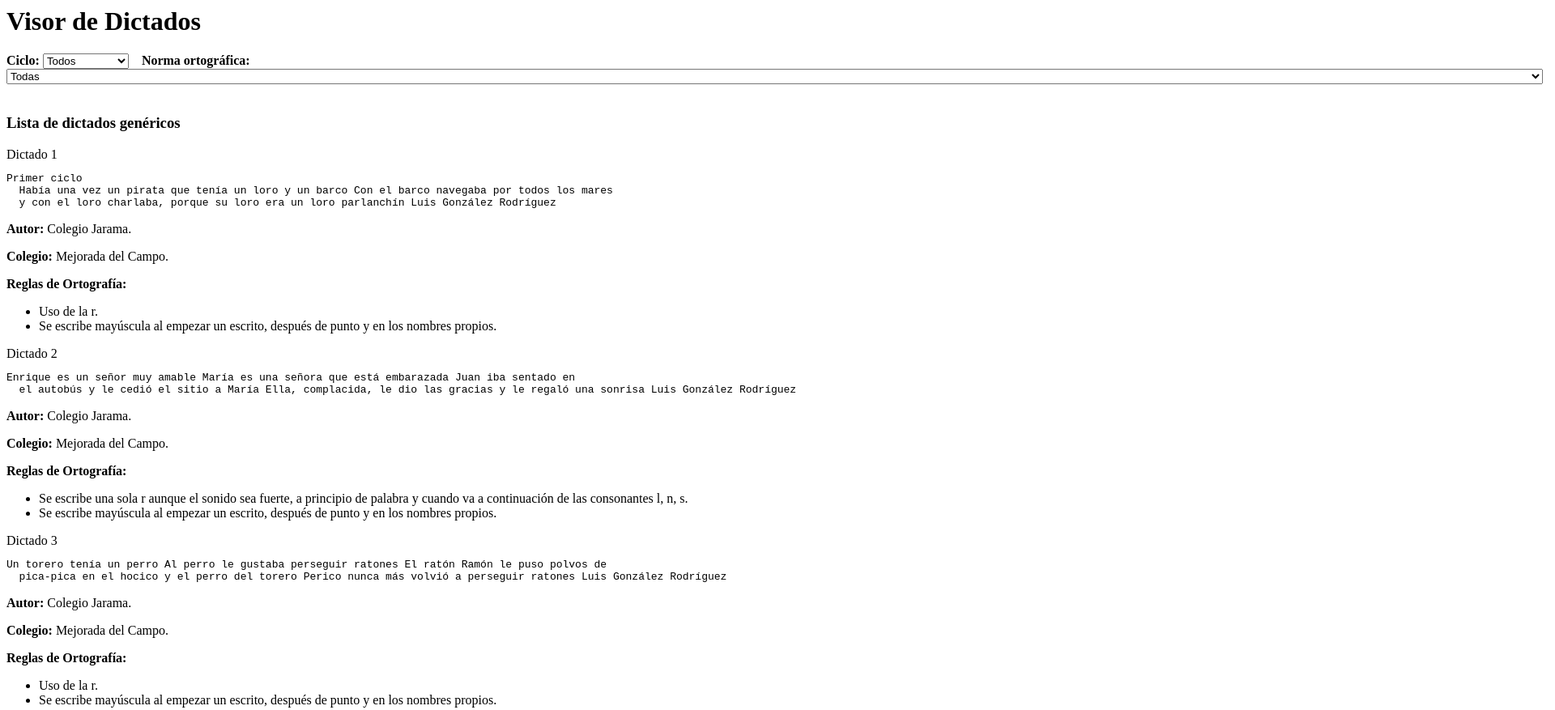
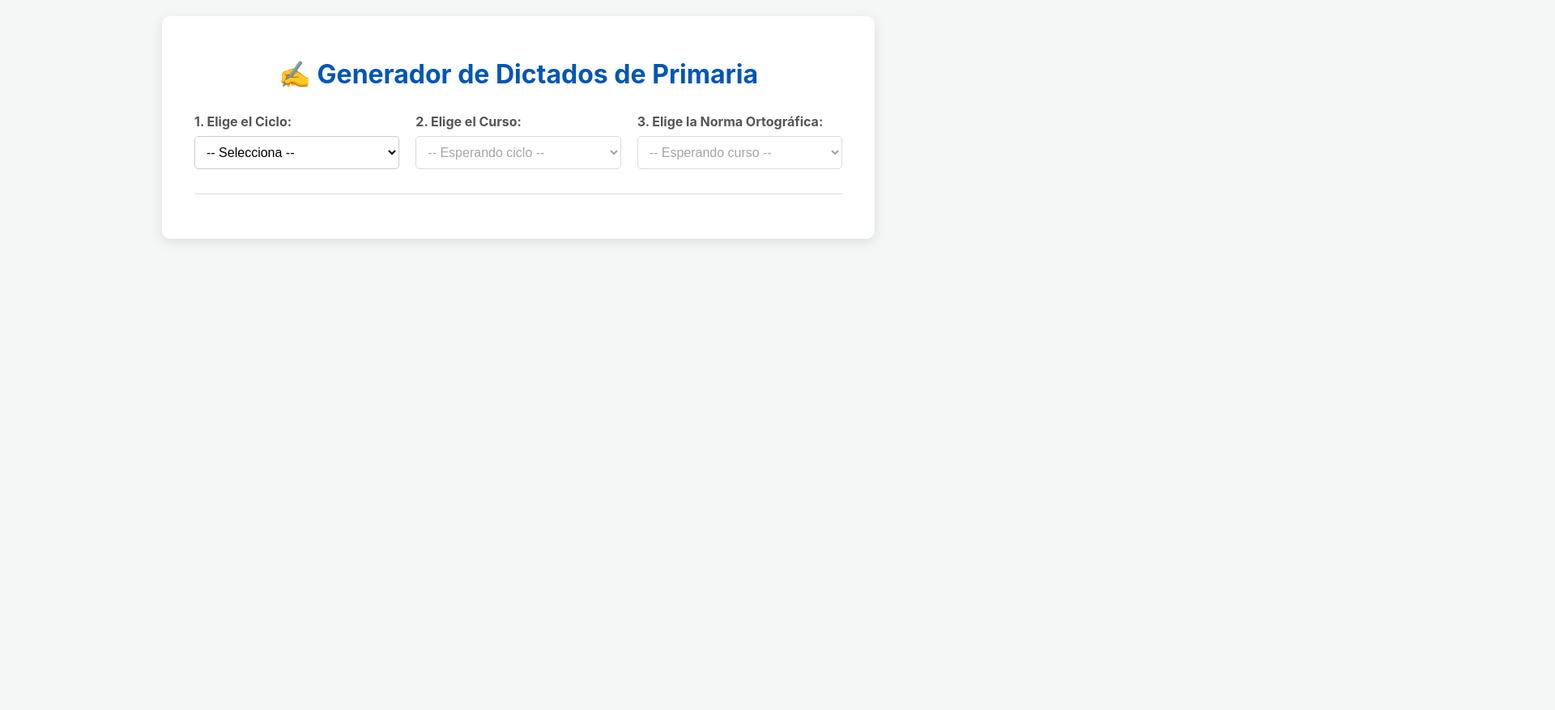
Before and after one commit to aaffbb/dictados, a plain HTML site: page index.html in a window 1280 px wide. Shown: the top 877 px of the page at 81% size, 1920 px wide, since content can reach past the window. After the commit the page ends 800 px from the top, so only its background shows below. Drawn offline with Linux system fonts and the light colour scheme.

Commit message:
index.html

```diff
--- a/index.html
+++ b/index.html
@@ -1,142 +1,230 @@
+<!DOCTYPE html>
+<html lang="es">
+<head>
+    <meta charset="UTF-8">
+    <meta name="viewport" content="width=device-width, initial-scale=1.0">
+    <title>Generador de Dictados para Primaria</title>
+    <style>
+        body {
+            font-family: -apple-system, BlinkMacMacSystemFont, 'Segoe UI', Roboto, 'Helvetica Neue', Arial, sans-serif;
+            line-height: 1.6;
+            margin: 0;
+            padding: 20px;
+            background-color: #f4f7f6;
+            color: #333;
+        }
+        .container {
+            max-width: 800px;
+            margin: 0 auto;
+            background-color: #ffffff;
+            padding: 25px 40px;
+            border-radius: 10px;
+            box-shadow: 0 4px 15px rgba(0, 0, 0, 0.1);
+        }
+        h1 {
+            color: #0056b3;
+            text-align: center;
+            margin-bottom: 20px;
+        }
+        .selectors {
+            display: flex;
+            gap: 20px;
+            margin-bottom: 25px;
+            flex-wrap: wrap;
+        }
+        .selector-group {
+            flex: 1;
+            min-width: 200px;
+        }
+        label {
+            display: block;
+            margin-bottom: 5px;
+            font-weight: bold;
+            color: #555;
+        }
+        select {
+            width: 100%;
+            padding: 10px;
+            border-radius: 5px;
+            border: 1px solid #ccc;
+            font-size: 16px;
+            background-color: #fff;
+        }
+        .results {
+            margin-top: 20px;
+        }
+        .explanation {
+            background-color: #e7f3ff;
+            border-left: 5px solid #007bff;
+            padding: 15px;
+            margin-bottom: 20px;
+            border-radius: 5px;
+        }
+        .explanation h3 {
+            margin-top: 0;
+            color: #0056b3;
+        }
+        .dictation {
+            border-bottom: 1px solid #eee;
+            padding: 15px 5px;
+        }
+        .dictation:last-child {
+            border-bottom: none;
+        }
+        .dictation-title {
+            font-weight: bold;
+            color: #d9534f;
+        }
+        .dictation p {
+            margin-top: 5px;
+            margin-bottom: 0;
+        }
+        hr {
+            border: 0;
+            height: 1px;
+            background: #ddd;
+            margin: 30px 0;
+        }
+    </style>
+</head>
 <body>
-    <h1>Visor de Dictados</h1>
 
-    <div id="filters">
-        <label for="cicloSelect"><strong>Ciclo:</strong></label>
-        <select id="cicloSelect">
-            <option value="todos">Todos</option>
-        </select>
-        &nbsp;&nbsp;
-        <label for="normaSelect"><strong>Norma ortográfica:</strong></label>
-        <select id="normaSelect">
-            <option value="todas">Todas</option>
-        </select>
-    </div>
-    <br>
+    <div class="container">
+        <h1>✍️ Generador de Dictados de Primaria</h1>
 
-    <div id="explanation"></div>
-    <div id="results">
-        <div id="dictations-list"></div>
+        <div class="selectors">
+            <div class="selector-group">
+                <label for="ciclo-selector">1. Elige el Ciclo:</label>
+                <select id="ciclo-selector">
+                    <option value="">-- Selecciona --</option>
+                </select>
+            </div>
+
+            <div class="selector-group">
+                <label for="curso-selector">2. Elige el Curso:</label>
+                <select id="curso-selector" disabled>
+                    <option>-- Esperando ciclo --</option>
+                </select>
+            </div>
+
+            <div class="selector-group">
+                <label for="norma-selector">3. Elige la Norma Ortográfica:</label>
+                <select id="norma-selector" disabled>
+                    <option>-- Esperando curso --</option>
+                </select>
+            </div>
+        </div>
+
+        <hr>
+
+        <div id="results" class="results" style="display: none;">
+            <div id="explanation" class="explanation"></div>
+            <div id="dictations-list"></div>
+        </div>
     </div>
 
     <script>
-        let dictados = [];
-        let ciclos = new Set();
-        let normas = {};
+        // Cargar datos desde JSON externo
+        fetch('dictadosData.json')
+            .then(response => {
+                if (!response.ok) {
+                    throw new Error(`HTTP error! status: ${response.status}`);
+                }
+                return response.json();
+            })
+            .then(dictadosData => {
+                const cicloSelector = document.getElementById('ciclo-selector');
+                const cursoSelector = document.getElementById('curso-selector');
+                const normaSelector = document.getElementById('norma-selector');
+                const resultsDiv = document.getElementById('results');
+                const explanationDiv = document.getElementById('explanation');
+                const dictationsListDiv = document.getElementById('dictations-list');
 
-        function extraerCiclo(texto) {
-            // Busca "Primer ciclo", "Segundo ciclo", etc. al principio del texto (mayúscula/minúscula)
-            const match = texto.match(/^\s*(Primer|Segundo|Tercer|Cuarto|Quinto)\s+ciclo/i);
-            return match ? match[0].trim() : "Sin ciclo";
-        }
-
-        fetch('dictadosData.json')
-            .then(response => response.json())
-            .then(data => {
-                dictados = data.genericos.map(d => {
-                    const ciclo = extraerCiclo(d.texto);
-                    return {...d, ciclo: ciclo};
+                // Poblamos el selector de ciclos
+                Object.keys(dictadosData).forEach(cicloKey => {
+                    const option = document.createElement('option');
+                    option.value = cicloKey;
+                    option.textContent = cicloKey.charAt(0).toUpperCase() + cicloKey.slice(1);
+                    cicloSelector.appendChild(option);
                 });
 
-                // Extrae ciclos únicos
-                dictados.forEach(d => ciclos.add(d.ciclo));
-                const cicloSelect = document.getElementById('cicloSelect');
-                ciclos.forEach(ciclo => {
-                    const opt = document.createElement('option');
-                    opt.value = ciclo;
-                    opt.textContent = ciclo;
-                    cicloSelect.appendChild(opt);
+                function resetSelectors(level) {
+                    if (level <= 1) {
+                        cursoSelector.innerHTML = '<option>-- Esperando ciclo --</option>';
+                        cursoSelector.disabled = true;
+                    }
+                    if (level <= 2) {
+                        normaSelector.innerHTML = '<option>-- Esperando curso --</option>';
+                        normaSelector.disabled = true;
+                    }
+                    resultsDiv.style.display = 'none';
+                }
+
+                cicloSelector.addEventListener('change', () => {
+                    const cicloValue = cicloSelector.value;
+                    resetSelectors(1);
+
+                    if (cicloValue && dictadosData[cicloValue]) {
+                        const ciclo = dictadosData[cicloValue];
+                        cursoSelector.innerHTML = '<option value="">-- Elige un curso --</option>';
+                        // Add "Primer Ciclo", "Segundo Ciclo", "Tercer Ciclo" as the first options in courses
+                        // for better UX based on previous implicit handling
+                        if (ciclo.cursos && ciclo.cursos.length > 0) {
+                            ciclo.cursos.forEach(curso => {
+                                const option = document.createElement('option');
+                                option.value = curso;
+                                option.textContent = curso;
+                                cursoSelector.appendChild(option);
+                            });
+                        }
+                        cursoSelector.disabled = false;
+                    }
                 });
 
-                // Prepara normas por ciclo
-                normas = {};
-                dictados.forEach(d => {
-                    if (!normas[d.ciclo]) normas[d.ciclo] = new Set();
-                    d.reglas.forEach(regla => {
-                        // Solo las primeras palabras para agrupar, puedes personalizar
-                        const tipo = regla.split('.')[0].trim();
-                        normas[d.ciclo].add(tipo);
-                    });
+                cursoSelector.addEventListener('change', () => {
+                    const cicloValue = cicloSelector.value;
+                    resetSelectors(2);
+
+                    if (cursoSelector.value && dictadosData[cicloValue]) {
+                        const normas = dictadosData[cicloValue].normas;
+                        normaSelector.innerHTML = '<option value="">-- Elige una norma --</option>';
+                        for (const normaKey in normas) {
+                            const option = document.createElement('option');
+                            option.value = normaKey;
+                            option.textContent = normaKey;
+                            normaSelector.appendChild(option);
+                        }
+                        normaSelector.disabled = false;
+                    }
                 });
 
-                // Primer llenado de normas
-                updateNormaOptions("todos");
+                normaSelector.addEventListener('change', () => {
+                    const cicloValue = cicloSelector.value;
+                    const normaValue = normaSelector.value;
 
-                // Eventos
-                cicloSelect.addEventListener('change', e => {
-                    updateNormaOptions(e.target.value);
-                    mostrarDictados();
+                    if (normaValue && dictadosData[cicloValue]) {
+                        const normaData = dictadosData[cicloValue].normas[normaValue];
+
+                        explanationDiv.innerHTML = `<h3>Explicación de la norma</h3><p>${normaData.explicacion}</p>`;
+
+                        dictationsListDiv.innerHTML = '';
+                        normaData.dictados.forEach(dictado => {
+                            const dictationElement = document.createElement('div');
+                            dictationElement.classList.add('dictation');
+                            dictationElement.innerHTML = `<div class="dictation-title">${dictado.titulo}</div><p>${dictado.texto}</p>`;
+                            dictationsListDiv.appendChild(dictationElement);
+                        });
+
+                        resultsDiv.style.display = 'block';
+                    } else {
+                        resultsDiv.style.display = 'none';
+                    }
                 });
-                document.getElementById('normaSelect').addEventListener('change', mostrarDictados);
-
-                mostrarDictados();
-                document.getElementById('results').style.display = 'block';
-                document.getElementById('explanation').innerHTML = "<h3>Lista de dictados genéricos</h3>";
+            })
+            .catch(error => {
+                console.error('Error al cargar dictadosData.json:', error);
+                alert('No se pudieron cargar los datos de dictados. Asegúrate de que "dictadosData.json" esté en la misma carpeta que el archivo HTML.');
             });
-
-        function updateNormaOptions(ciclo) {
-            const normaSelect = document.getElementById('normaSelect');
-            normaSelect.innerHTML = `<option value="todas">Todas</option>`;
-            let normasSet = new Set();
-            if (ciclo === "todos") {
-                // Todas las normas de todos los ciclos
-                Object.values(normas).forEach(set => set.forEach(v => normasSet.add(v)));
-            } else if (normas[ciclo]) {
-                normas[ciclo].forEach(v => normasSet.add(v));
-            }
-            Array.from(normasSet).sort().forEach(norm => {
-                const opt = document.createElement('option');
-                opt.value = norm;
-                opt.textContent = norm;
-                normaSelect.appendChild(opt);
-            });
-        }
-
-        function mostrarDictados() {
-            const ciclo = document.getElementById('cicloSelect').value;
-            const norma = document.getElementById('normaSelect').value;
-            const listDiv = document.getElementById('dictations-list');
-            listDiv.innerHTML = "";
-            dictados.forEach(d => {
-                if ((ciclo === "todos" || d.ciclo === ciclo) &&
-                    (norma === "todas" || d.reglas.some(r => r.split('.')[0].trim() === norma))
-                ) {
-                    const dictationDiv = document.createElement('div');
-                    dictationDiv.classList.add('dictation');
-                    dictationDiv.innerHTML = `<div class="dictation-title">Dictado ${d.numero}</div>`;
-                    const textElement = document.createElement('pre');
-                    textElement.classList.add('dictation-text');
-                    textElement.textContent = d.texto;
-                    dictationDiv.appendChild(textElement);
-
-                    // Autor y colegio
-                    const authorElement = document.createElement('p');
-                    authorElement.classList.add('dictation-meta');
-                    authorElement.innerHTML = `<strong>Autor:</strong> ${d.autor}`;
-                    dictationDiv.appendChild(authorElement);
-                    const schoolElement = document.createElement('p');
-                    schoolElement.classList.add('dictation-meta');
-                    schoolElement.innerHTML = `<strong>Colegio:</strong> ${d.colegio}`;
-                    dictationDiv.appendChild(schoolElement);
-
-                    // Reglas
-                    if (d.reglas && Array.isArray(d.reglas) && d.reglas.length > 0) {
-                        const rulesDiv = document.createElement('div');
-                        rulesDiv.classList.add('rules');
-                        const rulesList = document.createElement('ul');
-                        d.reglas.forEach(ruleText => {
-                            const listItem = document.createElement('li');
-                            listItem.textContent = ruleText.replace(/\n/g, ' ').trim();
-                            rulesList.appendChild(listItem);
-                        });
-                        rulesDiv.innerHTML = '<strong>Reglas de Ortografía:</strong>';
-                        rulesDiv.appendChild(rulesList);
-                        dictationDiv.appendChild(rulesDiv);
-                    }
-
-                    listDiv.appendChild(dictationDiv);
-                }
-            });
-        }
     </script>
 </body>
+</html>
```
